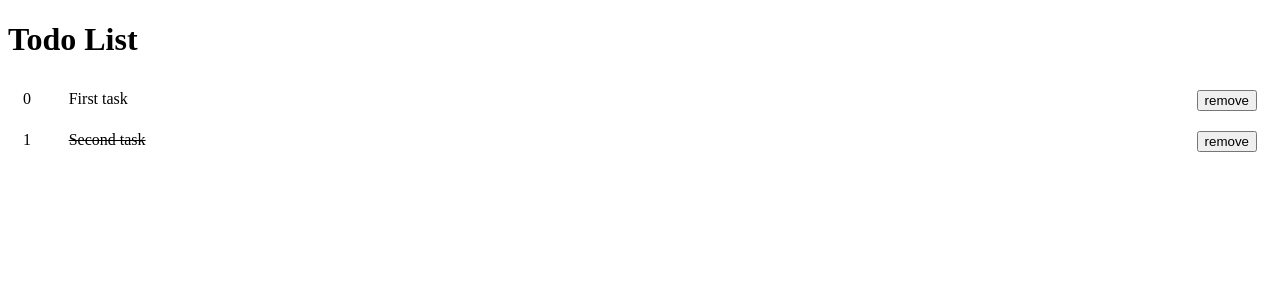
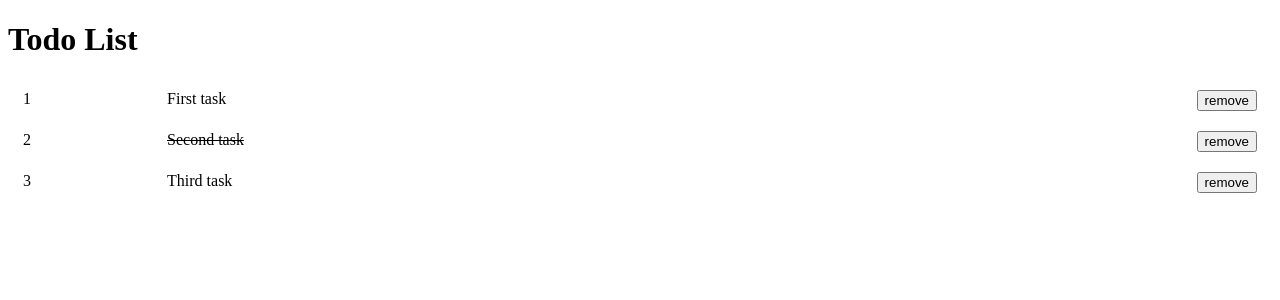
Before and after one commit to casra-developers/apss-ng-todo-tutorial, an Angular app: page / in a window 1280 px wide. Shown: the top 300 px of the page. Built offline with nearby package versions, Linux system fonts and the light colour scheme.

Commit message:
changing todo model and adding spinner

```diff
--- a/src/app/models/todo.ts
+++ b/src/app/models/todo.ts
@@ -1,4 +1,6 @@
 export class Todo {
-    content: string;
+    id: number;
+    todo: string;
     completed: boolean;
+    userId: number;
 }
--- a/src/app/todo-card/todo-card.component.css
+++ b/src/app/todo-card/todo-card.component.css
@@ -18,7 +18,13 @@
 }
 
 .todo .content {
-	flex: 1 1 100%;
+	flex: 1 1 75%;
+	padding-right: 10px;
+}
+
+.todo .user {
+	flex: 1 1 25%;
+	padding-right: 10px;
 }
 
 .todo.done .content {
--- a/src/app/todo-card/todo-card.component.html
+++ b/src/app/todo-card/todo-card.component.html
@@ -1,5 +1,5 @@
 <div class="todo {{ todo.completed ? 'done' : '' }}">
-  <div class="id">{{ id }}</div>
-  <div class="content" (click)="onToogleDone(id)">{{ todo.content }}</div>
+  <div class="id">{{ todo.id }}</div>
+  <div class="content" (click)="onToogleDone(id)">{{ todo.todo }}</div>
   <button class="delete" (click)="onRemoveTodo(id)" >remove</button>
 </div>
--- a/src/app/todo-list/todo-list.component.ts
+++ b/src/app/todo-list/todo-list.component.ts
@@ -14,12 +14,22 @@ export class TodoListComponent implements OnInit {
   ngOnInit(): void {
     this.todos = [
       {
-        content: 'First task',
-        completed: false
+        id: 1,
+        todo: 'First task',
+        completed: false,
+        userId: 1
       },
       {
-        content: 'Second task',
-        completed: true
+        id: 2,
+        todo: 'Second task',
+        completed: true,
+        userId: 1
+      },
+      {
+        id: 3,
+        todo: 'Third task',
+        completed: false,
+        userId: 2
       }
     ];
   }
```
Also changed, not shown: src/assets/spinner-2.gif (added).
